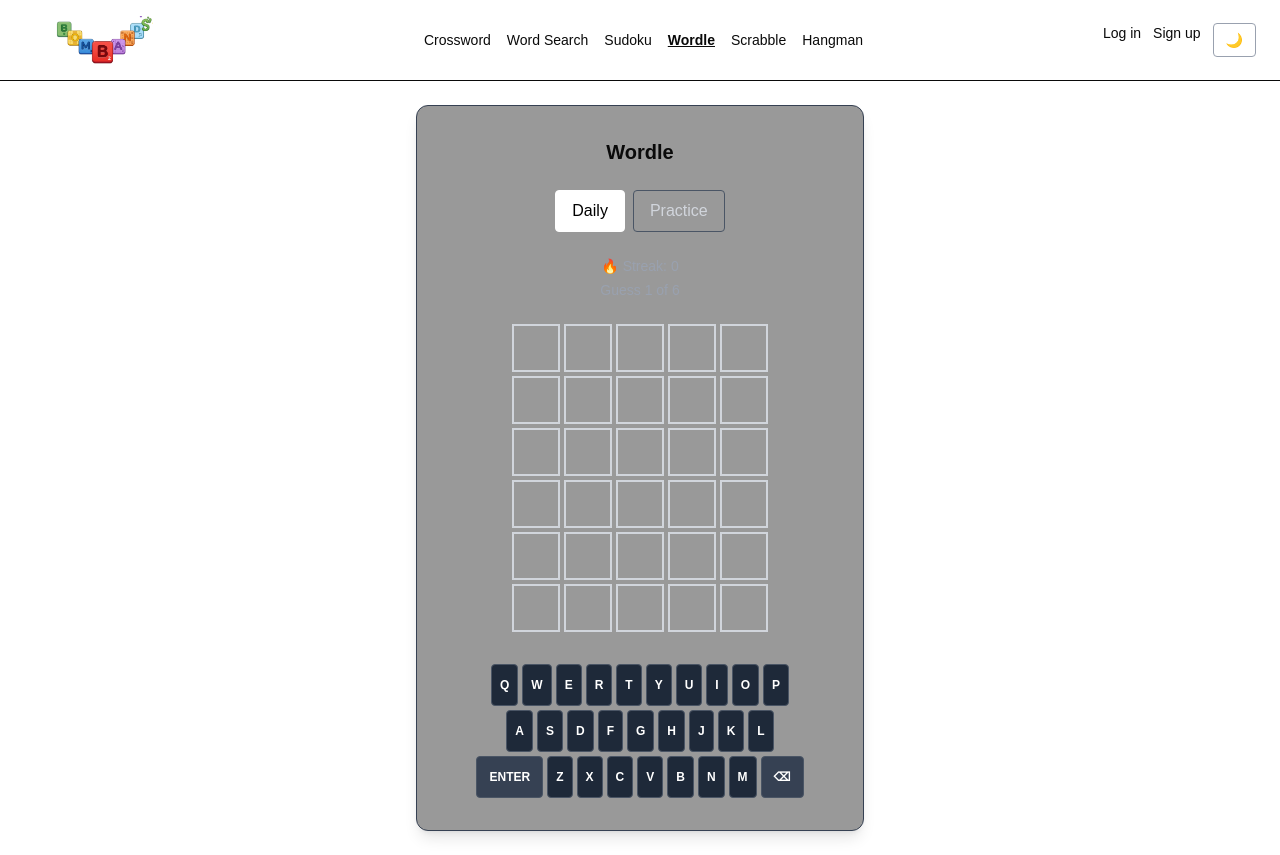
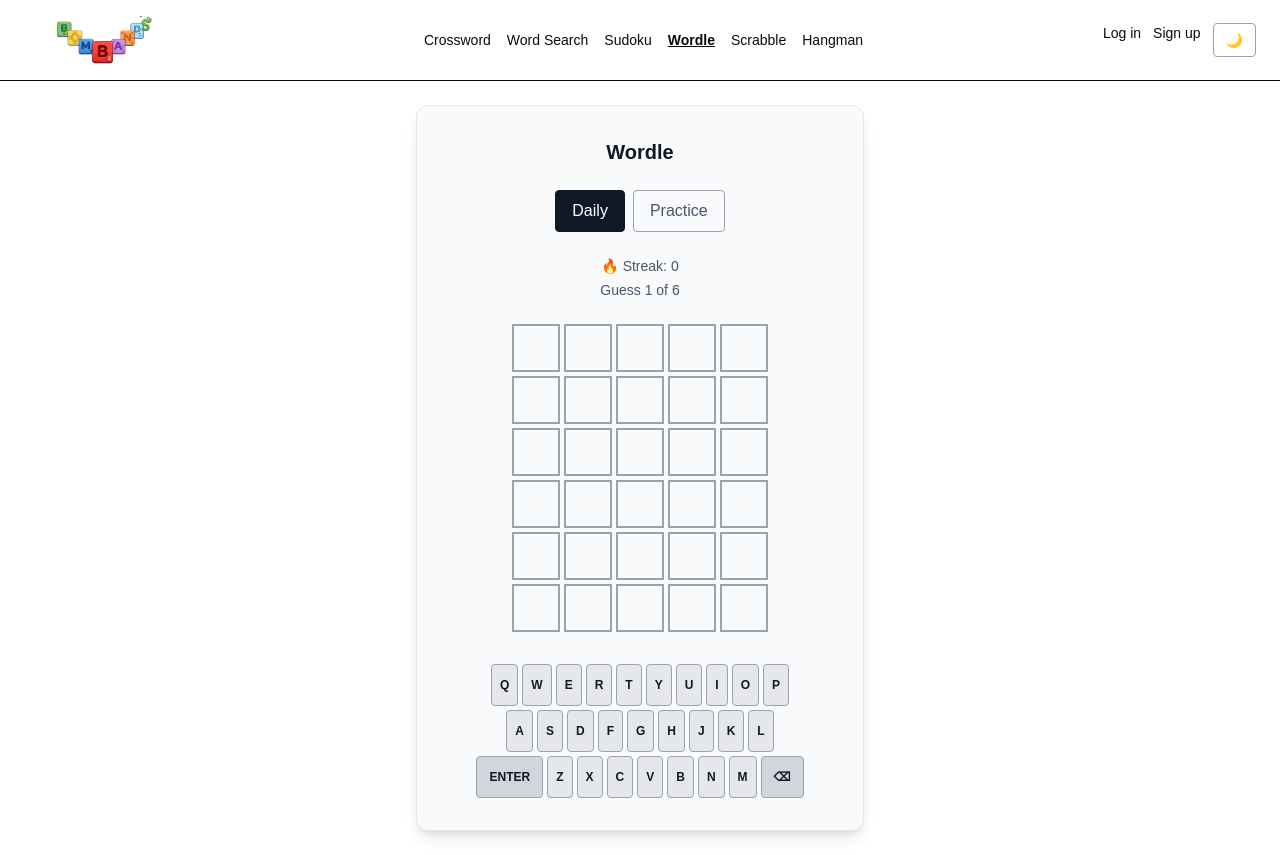
Before and after one commit to IS-PROJECT-2026/bombands-166488, a Next.js app: page /games/wordle in a window 1280 px wide. Built offline with nearby package versions, Linux system fonts and the light colour scheme.

Commit message:
fix(wordle): add light mode support to all previously dark-only styles

```diff
--- a/app/games/wordle/page.tsx
+++ b/app/games/wordle/page.tsx
@@ -208,6 +208,14 @@ export default function WordlePage() {
     }
   }, [status, mode])
 
+  useEffect(() => {
+    if (status === 'won') {
+      setShowConfetti(true)
+      const timer = setTimeout(() => setShowConfetti(false), 8000)
+      return () => clearTimeout(timer)
+    }
+  }, [status])
+
   // ── Helpers ────────────────────────────────────────────
   async function isRealWord(word: string): Promise<boolean> {
     const cache = validatedWordsCache.current
@@ -311,18 +319,10 @@ export default function WordlePage() {
     empty: 'bg-transparent border-gray-300',
   }
 
-    useEffect(() => {
-    if (status === 'won') {
-        setShowConfetti(true)
-        const timer = setTimeout(() => setShowConfetti(false), 8000)
-        return () => clearTimeout(timer)
-    }
-    }, [status])
-
   // ── Render ─────────────────────────────────────────────
   return (
     <main className="flex justify-center p-4 sm:p-6">
-      <div className="w-full max-w-md flex flex-col items-center gap-4 sm:gap-6 border border-gray-700 rounded-xl bg-black/40 p-4 sm:p-8 shadow-lg">
+      <div className="w-full max-w-md flex flex-col items-center gap-4 sm:gap-6 border border-gray-200 dark:border-gray-700 rounded-xl bg-gray-50 dark:bg-black/40 p-4 sm:p-8 shadow-lg">
         <input
           ref={hiddenInputRef}
           type="text"
@@ -341,15 +341,15 @@ export default function WordlePage() {
         />
         {showConfetti && <ConfettiBurst />}
 
-        <h1 className="text-xl font-bold">Wordle</h1>
+        <h1 className="text-xl font-bold text-gray-900 dark:text-white">Wordle</h1>
 
         <div className="flex gap-2">
           <button
             onClick={() => setMode('daily')}
             className={`px-4 py-2 rounded border transition active:scale-95 hover:brightness-110 ${
               mode === 'daily'
-                ? 'bg-white text-black border-white'
-                : 'bg-transparent text-gray-300 border-gray-600'
+                ? 'bg-gray-900 text-white border-gray-900 dark:bg-white dark:text-black dark:border-white'
+                : 'bg-transparent text-gray-600 dark:text-gray-300 border-gray-400 dark:border-gray-600'
             }`}
           >
             Daily
@@ -358,8 +358,8 @@ export default function WordlePage() {
             onClick={() => setMode('practice')}
             className={`px-4 py-2 rounded border transition active:scale-95 hover:brightness-110 ${
               mode === 'practice'
-                ? 'bg-white text-black border-white'
-                : 'bg-transparent text-gray-300 border-gray-600'
+                ? 'bg-gray-900 text-white border-gray-900 dark:bg-white dark:text-black dark:border-white'
+                : 'bg-transparent text-gray-600 dark:text-gray-300 border-gray-400 dark:border-gray-600'
             }`}
           >
             Practice
@@ -384,7 +384,7 @@ export default function WordlePage() {
           )}
         </div>
 
-        <div className="flex flex-col items-center gap-1 text-sm text-gray-400">
+        <div className="flex flex-col items-center gap-1 text-sm text-gray-600 dark:text-gray-400">
           {mode === 'daily' && <p>🔥 Streak: {streak.count}</p>}
           <p>
             Guess {guesses.length + (status === 'playing' ? 1 : 0)} of {MAX_GUESSES}
@@ -411,8 +411,8 @@ export default function WordlePage() {
                   <div
                     key={col}
                     style={evalResult ? { animationDelay: `${col * 150}ms` } : undefined}
-                    className={`w-10 h-10 sm:w-12 sm:h-12 flex items-center justify-center border-2 text-lg sm:text-xl font-bold uppercase ${
-                      evalResult ? `${statusColor[evalResult[col]]} tile-flip` : 'border-gray-300'
+                    className={`w-10 h-10 sm:w-12 sm:h-12 flex items-center justify-center border-2 text-lg sm:text-xl font-bold uppercase text-gray-900 dark:text-white ${
+                      evalResult ? `${statusColor[evalResult[col]]} tile-flip` : 'border-gray-400 dark:border-gray-600'
                     }`}
                   >
                     {letter.trim()}
@@ -423,14 +423,14 @@ export default function WordlePage() {
           })}
         </div>
 
-        {isLoadingWord && <p className="text-gray-400 text-sm">Loading new word...</p>}
-        {isValidating && <p className="text-gray-400 text-sm">Checking word...</p>}
+        {isLoadingWord && <p className="text-gray-600 dark:text-gray-400 text-sm">Loading new word...</p>}
+        {isValidating && <p className="text-gray-600 dark:text-gray-400 text-sm">Checking word...</p>}
         {message && <p className="text-red-500 text-sm">{message}</p>}
         {status === 'won' && (
-          <p className="win-pop text-green-600 font-bold text-lg">You got it! 🎉</p>
+          <p className="win-pop text-green-600 dark:text-green-400 font-bold text-lg">You got it! 🎉</p>
         )}
         {status === 'lost' && (
-          <p className="win-pop text-red-600 font-bold">
+          <p className="win-pop text-red-600 dark:text-red-400 font-bold">
             Out of guesses — the word was {target.toUpperCase()}
           </p>
         )}
@@ -438,7 +438,7 @@ export default function WordlePage() {
         {(status === 'won' || status === 'lost') && (
           <button
             onClick={handleShare}
-            className="px-4 py-2 rounded bg-white text-black font-semibold transition active:scale-95 hover:brightness-110"
+            className="px-4 py-2 rounded bg-gray-900 text-white dark:bg-white dark:text-black font-semibold transition active:scale-95 hover:brightness-110"
           >
             {copied ? 'Copied!' : 'Share Results'}
           </button>
@@ -451,12 +451,12 @@ export default function WordlePage() {
                 <button
                   key={key}
                   onClick={() => handleKey(key)}
-                  className={`px-1.5 sm:px-2 py-2.5 sm:py-3 rounded text-[10px] sm:text-xs font-semibold uppercase border border-gray-600 transition active:scale-90 hover:brightness-125 ${
+                  className={`px-1.5 sm:px-2 py-2.5 sm:py-3 rounded text-[10px] sm:text-xs font-semibold uppercase border border-gray-400 dark:border-gray-600 transition active:scale-90 hover:brightness-125 ${
                     key === 'enter' || key === 'backspace'
-                      ? 'px-2.5 sm:px-3 bg-gray-700 text-white'
+                      ? 'px-2.5 sm:px-3 bg-gray-300 text-gray-900 dark:bg-gray-700 dark:text-white'
                       : keyStatuses[key]
                       ? statusColor[keyStatuses[key]]
-                      : 'bg-gray-800 text-white'
+                      : 'bg-gray-200 text-gray-900 dark:bg-gray-800 dark:text-white'
                   }`}
                 >
                   {key === 'backspace' ? '⌫' : key}
```
